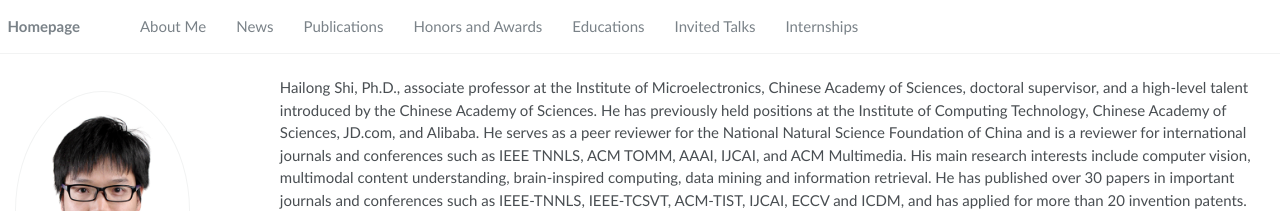
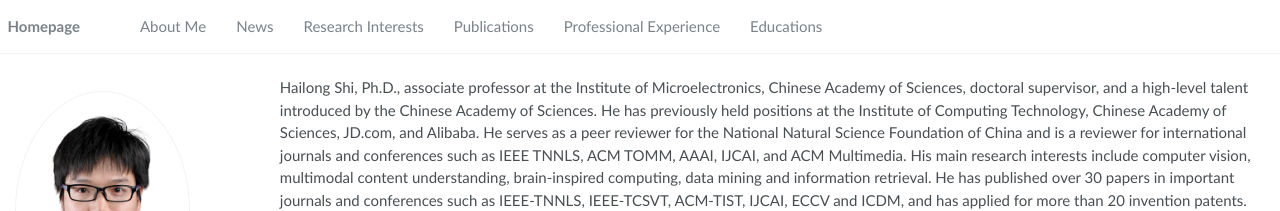
Before and after one commit to shihailong/shihailong.github.io, a Jekyll site: the page built from _pages/about.md, in a window 1280 px wide. Shown: the top 211 px of the page. Built offline with Jekyll 4.4.1, drawn with Linux system fonts in a browser that asks for light colours.

Commit message:
Update navigation.yml

```diff
--- a/_data/navigation.yml
+++ b/_data/navigation.yml
@@ -6,17 +6,14 @@ main:
   - title: "News"
     url: "/#-news"
 
+  - title: "Research Interests"
+    url: "/#-research-interests"
+
   - title: "Publications"
     url: "/#-publications"
 
-  - title: "Honors and Awards"
-    url: "/#-honors-and-awards"
+  - title: "Professional Experience"
+    url: "/#-professional-experience"
 
   - title: "Educations"
     url: "/#-educations"
-
-  - title: "Invited Talks"
-    url: "/#-invited-talks"
-
-  - title: "Internships"
-    url: "/#-internships"
```
